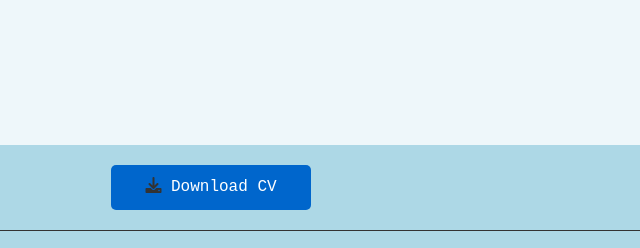
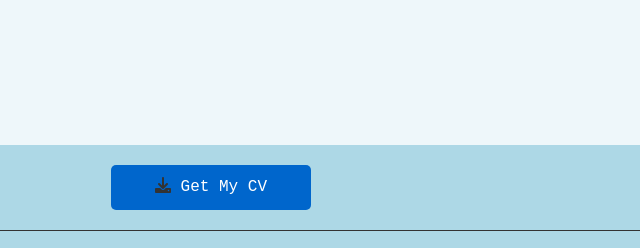
Before and after one commit to MahmoodOthman/last_Assignment, a plain HTML site: page index.html in a window 1280 px wide. Shown: the part 1076-1324 px from the top of the page, 429-1069 px from the left. Drawn offline with Linux system fonts and the light colour scheme.

Commit message:
Update index.html

```diff
--- a/index.html
+++ b/index.html
@@ -68,9 +68,9 @@ Thrives working in a dynamic environment that call for exceptional adaptability,
         <dt><i class="fas fa-certificate"></i> Cisco Certified Networking Associate</dt>
         <dd>- Cisco</dd>
       </dl>
-      <a href="/cv/CV Mahmood Othman_2025.pdf" class="download-cv"
-        ><i class="fas fa-download"></i> Download CV</a
-      >
+      <a href="/cv/CV Mahmood Othman_2025.pdf" class="download-cv">
+          <i class="fas fa-download"> </i> Get My CV
+      </a>
       <hr />
     </section>
 
```
